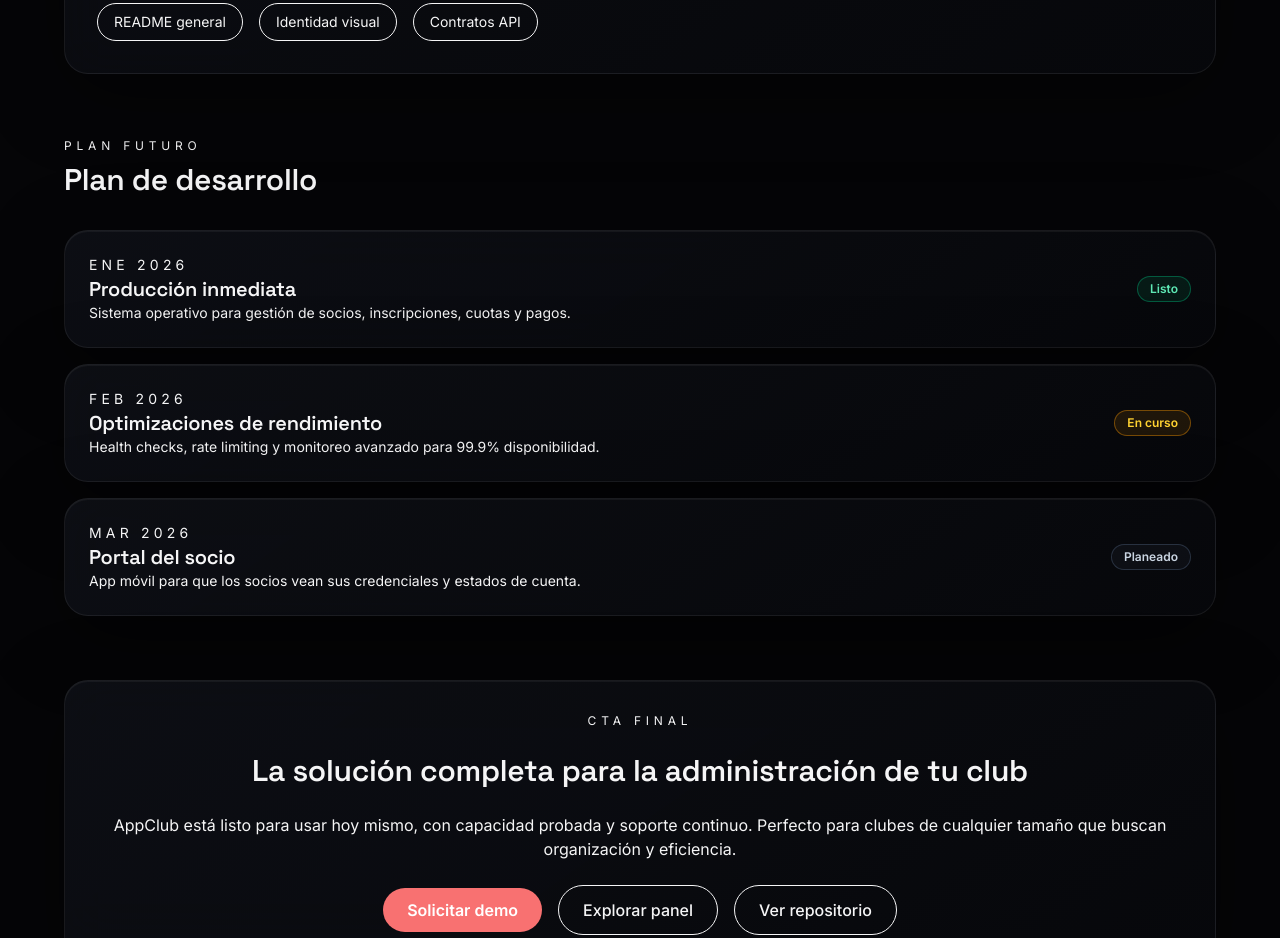
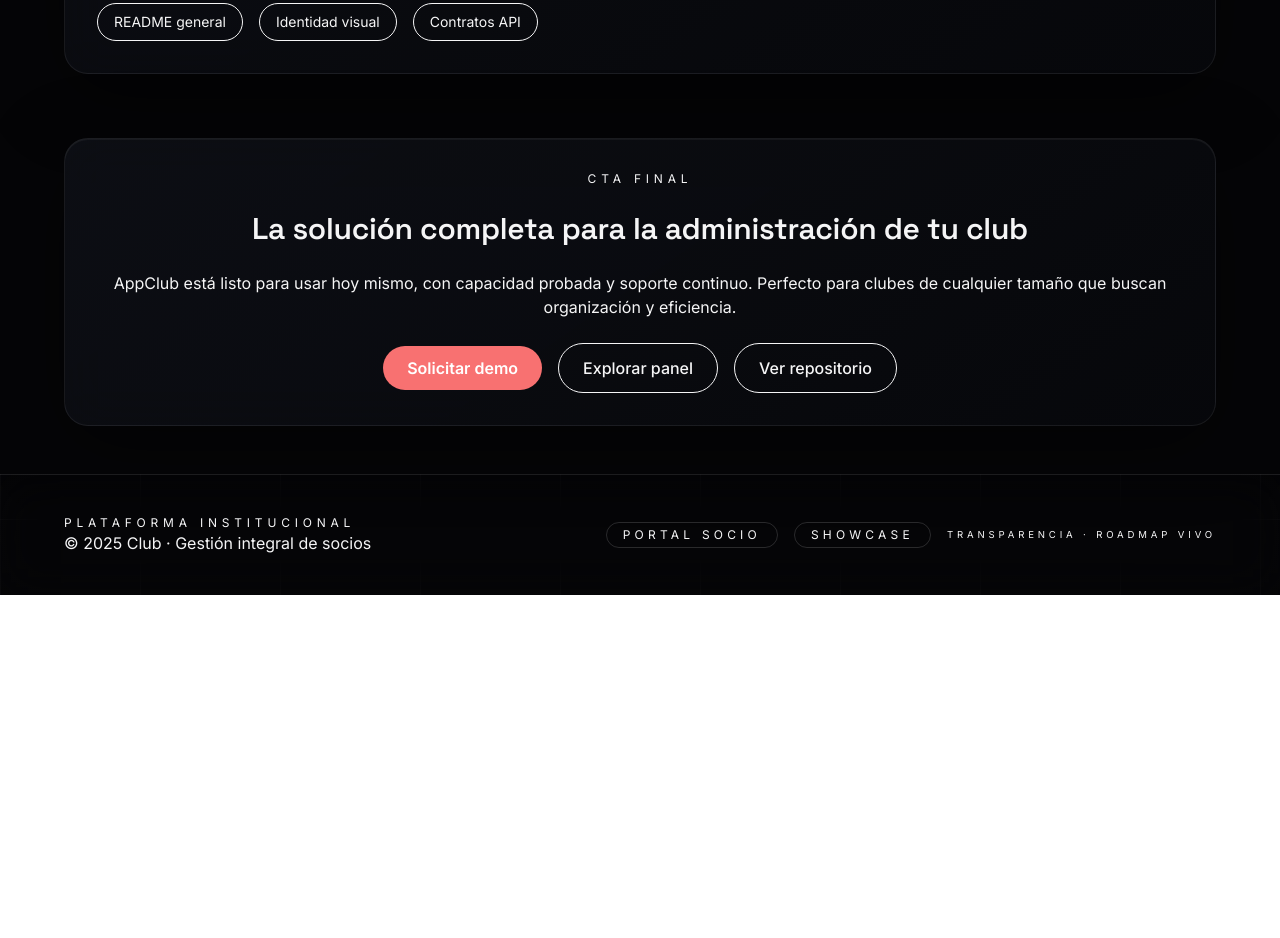
Before and after one commit to choy666/Club, a Next.js app: page /showcase in a window 1280 px wide. Shown: the part 4380-5318 px from the top of the page. After the commit the page ends 4975 px from the top, so only its background shows below. Built offline with nearby package versions, Linux system fonts and the light colour scheme; no server answers.

Commit message:
Showcase: Eliminada sección de plan futuro

```diff
--- a/src/app/showcase/page.tsx
+++ b/src/app/showcase/page.tsx
@@ -169,34 +169,6 @@
     href: "https://github.com/club-app/showcase/blob/main/docs/implementShowcase.md",
   },
 ];
-
-const roadmap = [
-  {
-    title: "Producción inmediata",
-    status: "Listo",
-    date: "Ene 2026",
-    description: "Sistema operativo para gestión de socios, inscripciones, cuotas y pagos.",
-  },
-  {
-    title: "Optimizaciones de rendimiento",
-    status: "En curso",
-    date: "Feb 2026",
-    description: "Health checks, rate limiting y monitoreo avanzado para 99.9% disponibilidad.",
-  },
-  {
-    title: "Portal del socio",
-    status: "Planeado",
-    date: "Mar 2026",
-    description: "App móvil para que los socios vean sus credenciales y estados de cuenta.",
-  },
-];
-
-const statusColors: Record<string, string> = {
-  Listo: "text-emerald-300 border-emerald-500/40 bg-emerald-500/10",
-  "En progreso": "text-amber-300 border-amber-500/40 bg-amber-500/10",
-  "En curso": "text-amber-300 border-amber-500/40 bg-amber-500/10",
-  Planeado: "text-slate-300 border-slate-600/50 bg-slate-600/10",
-};
 
 export const metadata: Metadata = {
   title: "Showcase · AppClub",
@@ -391,32 +363,6 @@
           </div>
         </section>
 
-        <section className="space-y-8">
-          <header className="space-y-2">
-            <p className="text-xs uppercase tracking-[0.4em] text-base-muted">Plan futuro</p>
-            <h2 className="text-3xl font-semibold">Plan de desarrollo</h2>
-          </header>
-          <div className="space-y-4">
-            {roadmap.map((item) => (
-              <article
-                key={item.title}
-                className="glass-card flex flex-col gap-4 p-6 md:flex-row md:items-center md:justify-between"
-              >
-                <div>
-                  <p className="text-sm uppercase tracking-[0.3em] text-base-muted">{item.date}</p>
-                  <h3 className="text-xl font-semibold">{item.title}</h3>
-                  <p className="text-sm text-base-muted">{item.description}</p>
-                </div>
-                <span
-                  className={`self-start rounded-full border px-3 py-1 text-xs font-semibold md:self-center ${statusColors[item.status] ?? "text-base-muted border-base-border/50"}`}
-                >
-                  {item.status}
-                </span>
-              </article>
-            ))}
-          </div>
-        </section>
-
         <section className="glass-card space-y-6 p-8 text-center">
           <p className="text-xs uppercase tracking-[0.4em] text-base-muted">CTA final</p>
           <h2 className="text-3xl font-semibold">
```
